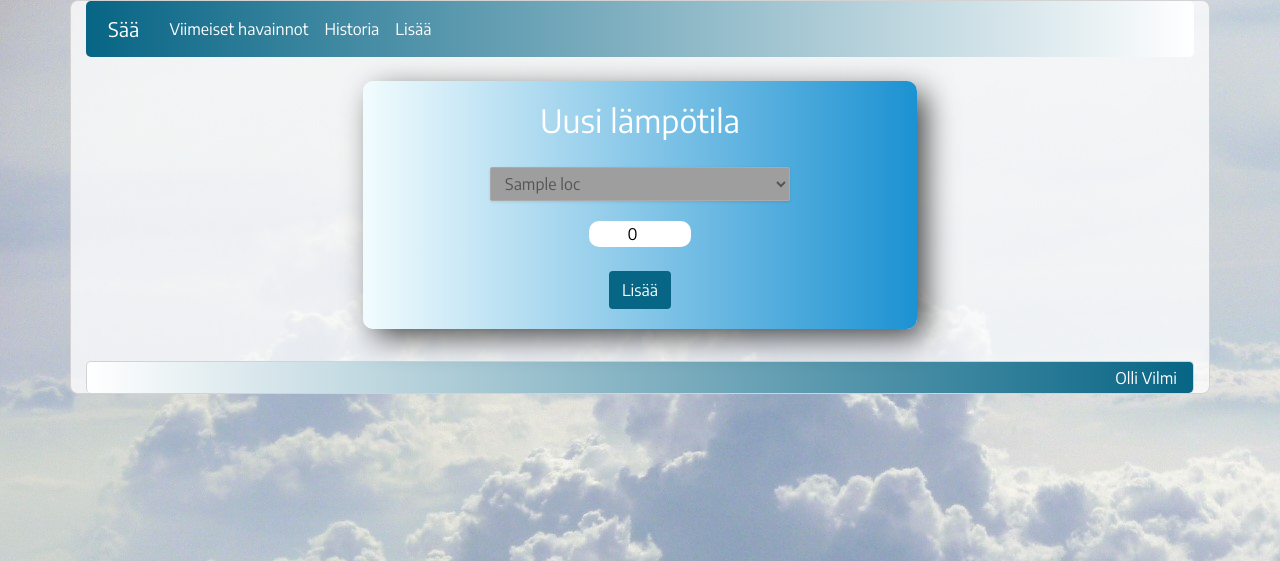
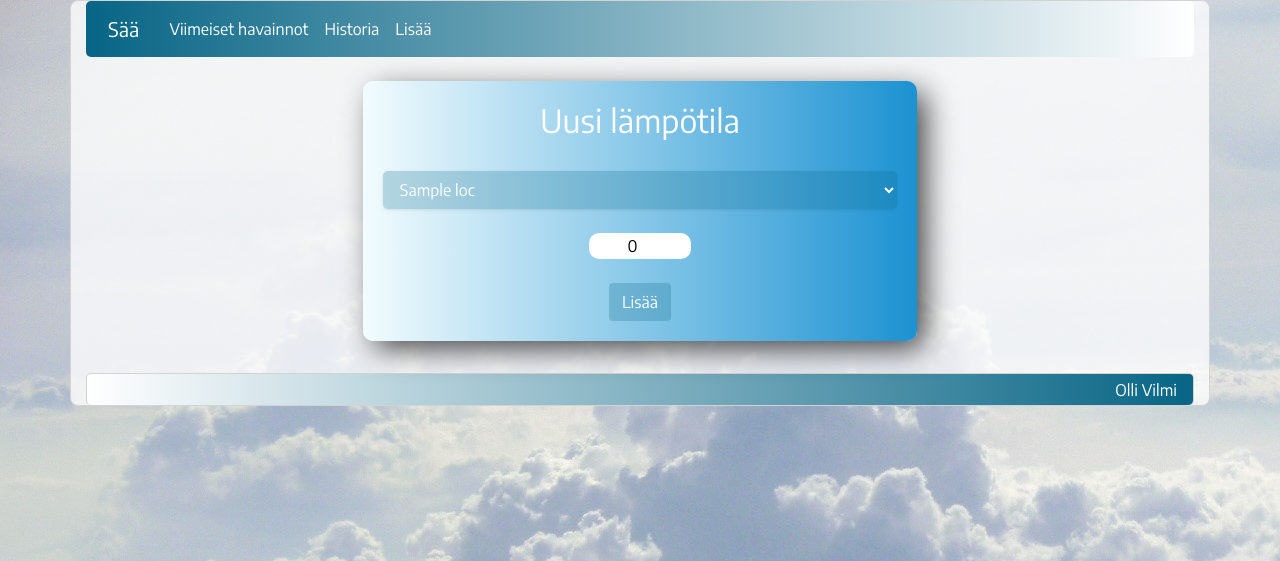
Before and after one commit to ollivilmi/weather_app, a Flask app: template templates/add.html in a window 1280 px wide. Shown: the top 561 px of the page. Run offline with Flask 2, Linux system fonts and the light colour scheme; the template is opened without the code that fills it: most values are stand-ins (such as "Sample title", 1, 10 or a date in 2020); some libraries are stand-ins or nearby versions; some web fonts are replaced; grey boxes are pictures that could not be loaded.

Commit message:
css train doesn't stop

```diff
--- a/static/styles.css
+++ b/static/styles.css
@@ -98,7 +98,7 @@ footer {
 }
 
 .bg-bluewhite {
-    background: #076585;
+    background:#0765853d;
     color: white;
 }
 
@@ -197,7 +197,7 @@ ul {
 }
 
 .bg-blue {
-    background: #1f93d2;
+    background: #0765853d;
     border-radius: 8px;
 }
 
@@ -205,24 +205,24 @@ ul {
     background: rgba(255, 255, 255, 0.5);
 }
 
-/* CSS for select form from https://codepen.io/ericrasch/pen/zjDBx */
 .soflow {
     -webkit-appearance: button;
-    -webkit-border-radius: 2px;
-    -webkit-box-shadow: 0px 1px 3px rgba(0, 0, 0, 0.1);
+    -webkit-border-radius: 5px;
+    border-radius: 5px;
+    box-shadow: 0px 1px 3px rgba(0, 0, 0, 0.1);
     -webkit-padding-end: 20px;
     -webkit-padding-start: 2px;
     -webkit-user-select: none;
-    background-image: url(http://i62.tinypic.com/15xvbd5.png), -webkit-linear-gradient(#FAFAFA, #F4F4F4 40%, #E5E5E5);
-    background-position: 97% center;
-    background-repeat: no-repeat;
-    border: 1px solid #AAA;
-    color: #555;
+    user-select: none;
+    background-image: url(http://i62.tinypic.com/15xvbd5.png), -webkit-linear-gradient(#07658573, #0765853d 40%, #07658575);
+    border: none;
+    color: white;
+    background: #0765853d;
     font-size: inherit;
-    margin: 20px;
+    margin: 1.5em;
     overflow: hidden;
-    padding: 5px 10px;
-    text-overflow: ellipsis;
-    white-space: nowrap;
-    width: 300px;
+    padding: 0.5em 0.8em;
+    width: 100%;
+    margin-left: auto;
+    margin-right: auto;
  }
```
